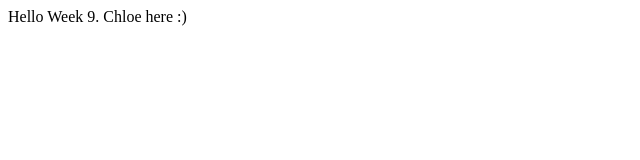
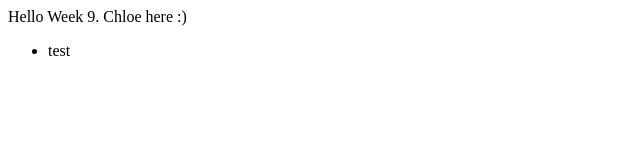
Before and after one commit to chloetml/bt3101_wk9, a website: page index.html in a window 1280 px wide. Shown: the full height of the page, 0-640 px from the left. Drawn offline with Linux system fonts and the light colour scheme.

```diff
--- a/index.html
+++ b/index.html
@@ -2,6 +2,10 @@
 <body>
 <div id="app">
 Hello Week 9. Chloe here :)
+
+<ul>
+  <li>test</li>
+</ul>
 </div>
 </body>
 </html>
```
